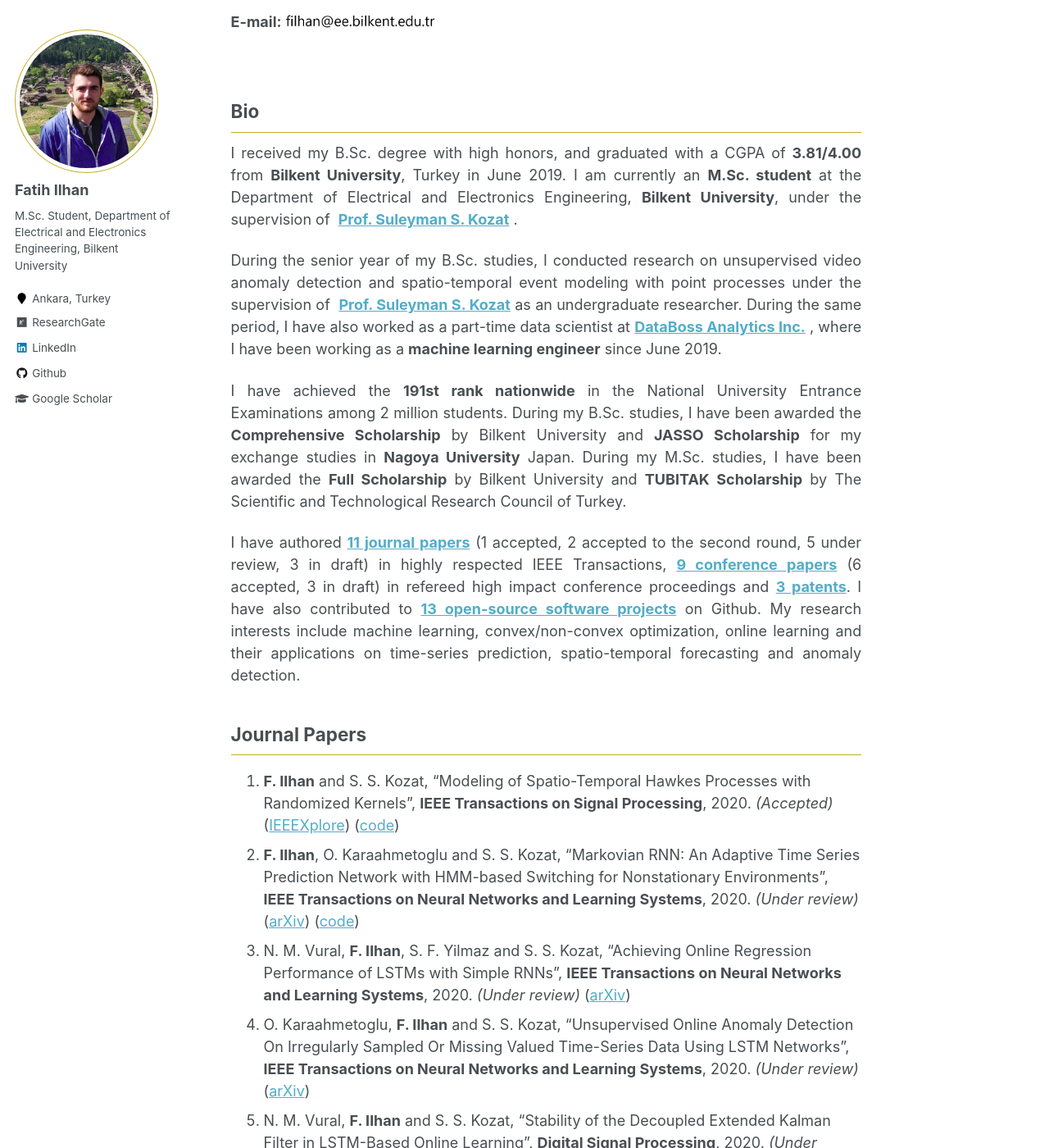
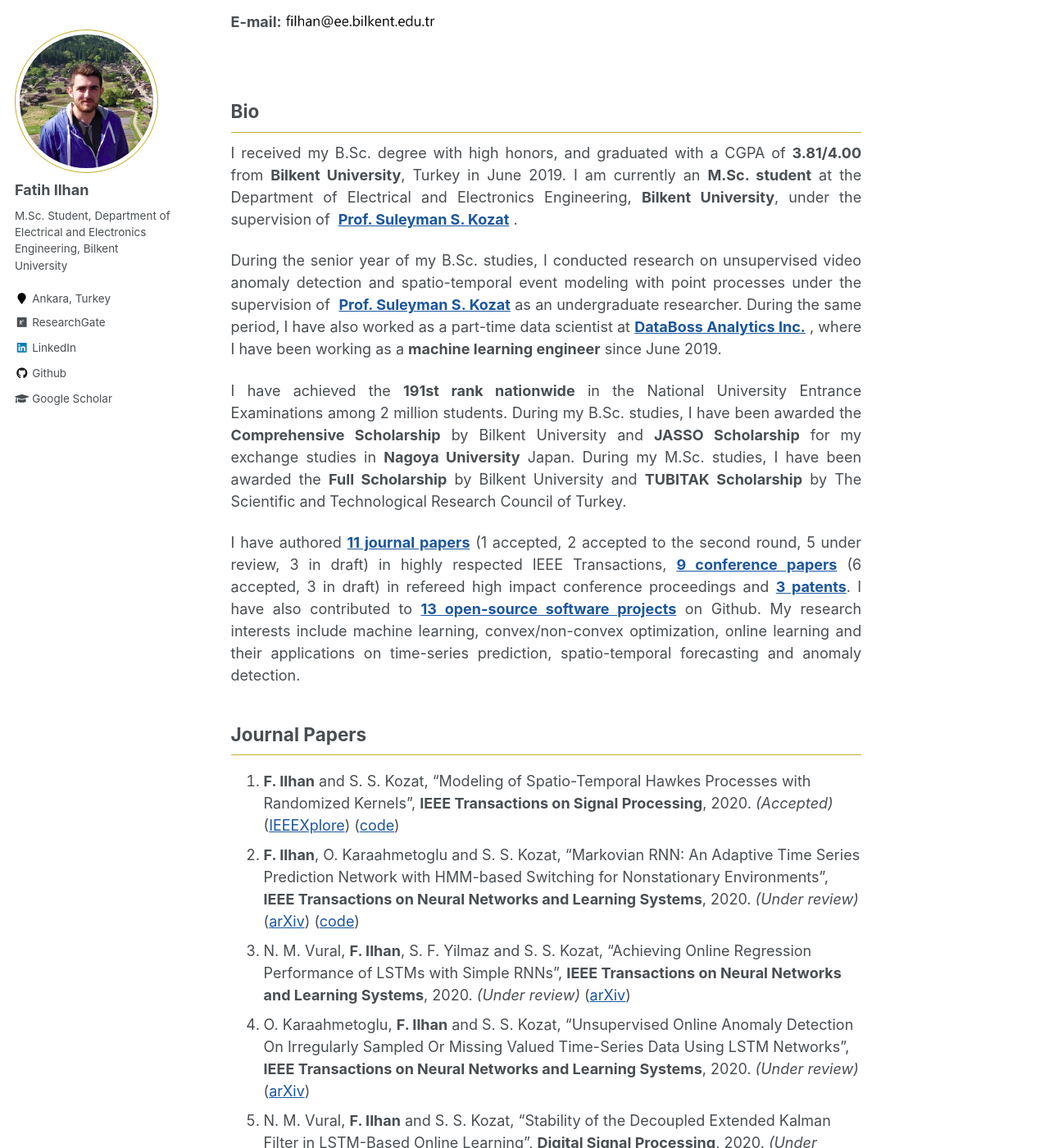
Before and after one commit to fatih-ilhan/fatih-ilhan.github.io, a Jekyll site: the page built from _pages/about.md, in a window 1280 px wide and 1400 px high, scrolled down 289 px. Shown: the whole window at 82% size. Built offline with Jekyll 4.4.1, drawn with Linux system fonts in a browser that asks for light colours.

Commit message:
Update _variables.scss

```diff
--- a/_sass/_variables.scss
+++ b/_sass/_variables.scss
@@ -91,7 +91,7 @@ $xing-color                 : #006567;
 
 
 /* links */
-$link-color                 : $info-color;
+$link-color                 : #1b569e;
 $link-color-hover           : mix(#000, $link-color, 25%);
 $link-color-visited         : mix(#fff, $link-color, 25%);
 $masthead-link-color        : #c5ad29;
```
